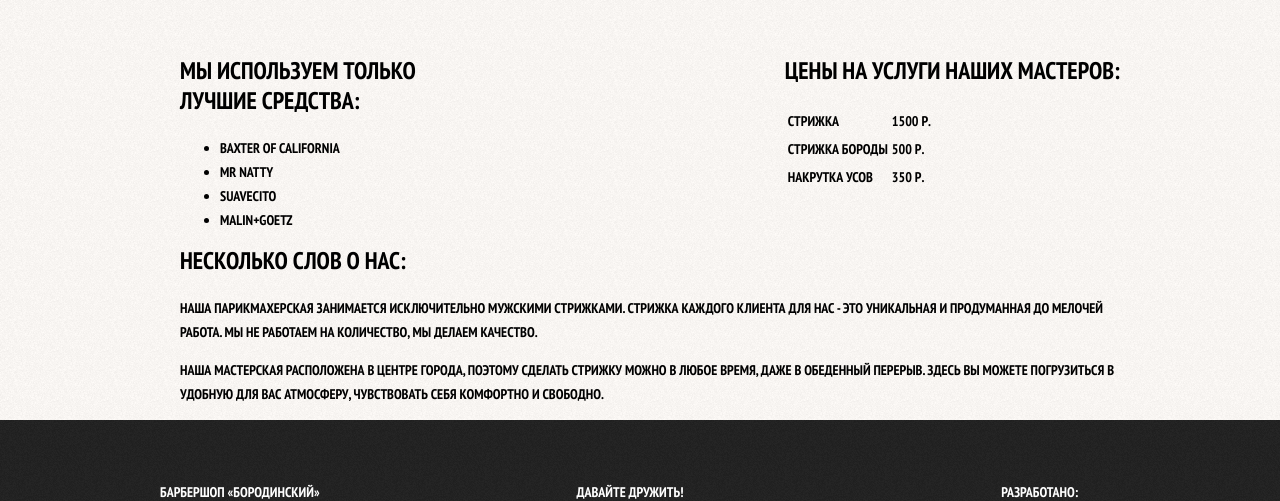
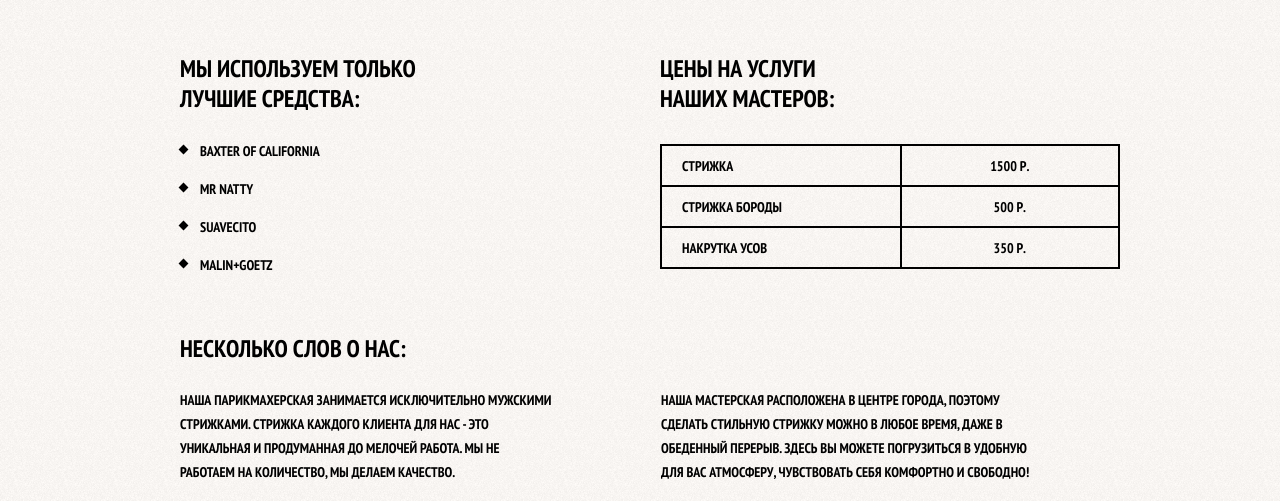
Before and after one commit to alex-y-kuznetsov/196191-barbershop, a plain HTML site: page price.html in a window 1280 px wide. Shown: the part 306-807 px from the top of the page. Drawn offline with Linux system fonts and the light colour scheme.

Commit message:
Оформление прайса

```diff
--- a/css/style.css
+++ b/css/style.css
@@ -556,16 +556,73 @@ h2 {
 }
 .products-we-use {
   float: left;
+  margin-bottom: 32px;
 }
 .barbers-and-prices {
   float: right;
+  width: 460px;
 }
 .about-us {
   clear: both;
+  min-height: 220px;
 }
 .products-we-use h2 {
   display: block;
   width: 240px;
+  margin: 18px 0;
+}
+.products-list {
+  margin: 25px 0;
+  padding-left: 20px;
+}
+.products-list li {
+  margin-bottom: 14px;
+  position: relative;
+  list-style: none;
+}
+.products-list li::before {
+  content: "";
+  display: block;
+  width: 7px;
+  height: 7px;
+  background-color: #000000;
+  position: absolute;
+  bottom: 10px;
+  left: -20px;
+  transform: rotate(45deg);
+}
+.barbers-and-prices h2 {
+  display: block;
+  width: 220px;
+  margin: 18px 0 30px 0;
+}
+.barbers-and-prices table {
+  border-spacing: 0;
+  border-collapse: collapse;
+}
+.barbers-and-prices td {
+  border: 2px solid #000000;
+  width: 230px;
+}
+.barbers-and-prices tr td:first-child{
+  padding-left: 20px;
+  padding-top: 8px;
+  padding-bottom: 7px;
+}
+.barbers-and-prices tr td:nth-child(2) {
+  text-align: center;
+}
+.about-us h2 {
+  margin-bottom: 10px;
+}
+.about-us p:nth-child(2){
+  float: left;
+  width: 375px;
+}
+.about-us p:last-child {
+  float: right;
+  width: 375px;
+  margin-right: 84px;
 }
 .main-footer {
   /*margin-top: 65px;*/
--- a/price.html
+++ b/price.html
@@ -39,7 +39,7 @@
           <h2 class="tagline">Истинно мужская классика</h2>
           <div class="products-we-use">
             <h2>Мы используем только лучшие средства:</h2>
-            <ul class="products">
+            <ul class="products-list">
               <li>Baxter of California</li>
               <li>Mr Natty</li>
               <li>Suavecito</li>
@@ -68,8 +68,8 @@
             <p>Наша парикмахерская занимается исключительно мужскими стрижками.
               Стрижка каждого клиента для нас - это уникальная и продуманная до мелочей работа.
             Мы не работаем на количество, мы делаем качество.</p>
-            <p>Наша мастерская расположена в центре города, поэтому сделать стрижку можно в любое время, даже в обеденный перерыв.
-            Здесь вы можете погрузиться в удобную для вас атмосферу, чувствовать себя комфортно и свободно.</p>
+            <p>Наша мастерская расположена в центре города, поэтому сделать стильную стрижку можно в любое время, даже в обеденный перерыв.
+            Здесь вы можете погрузиться в удобную для вас атмосферу, чувствовать себя комфортно и свободно!</p>
           </div>
         </section>
       </main>
```
